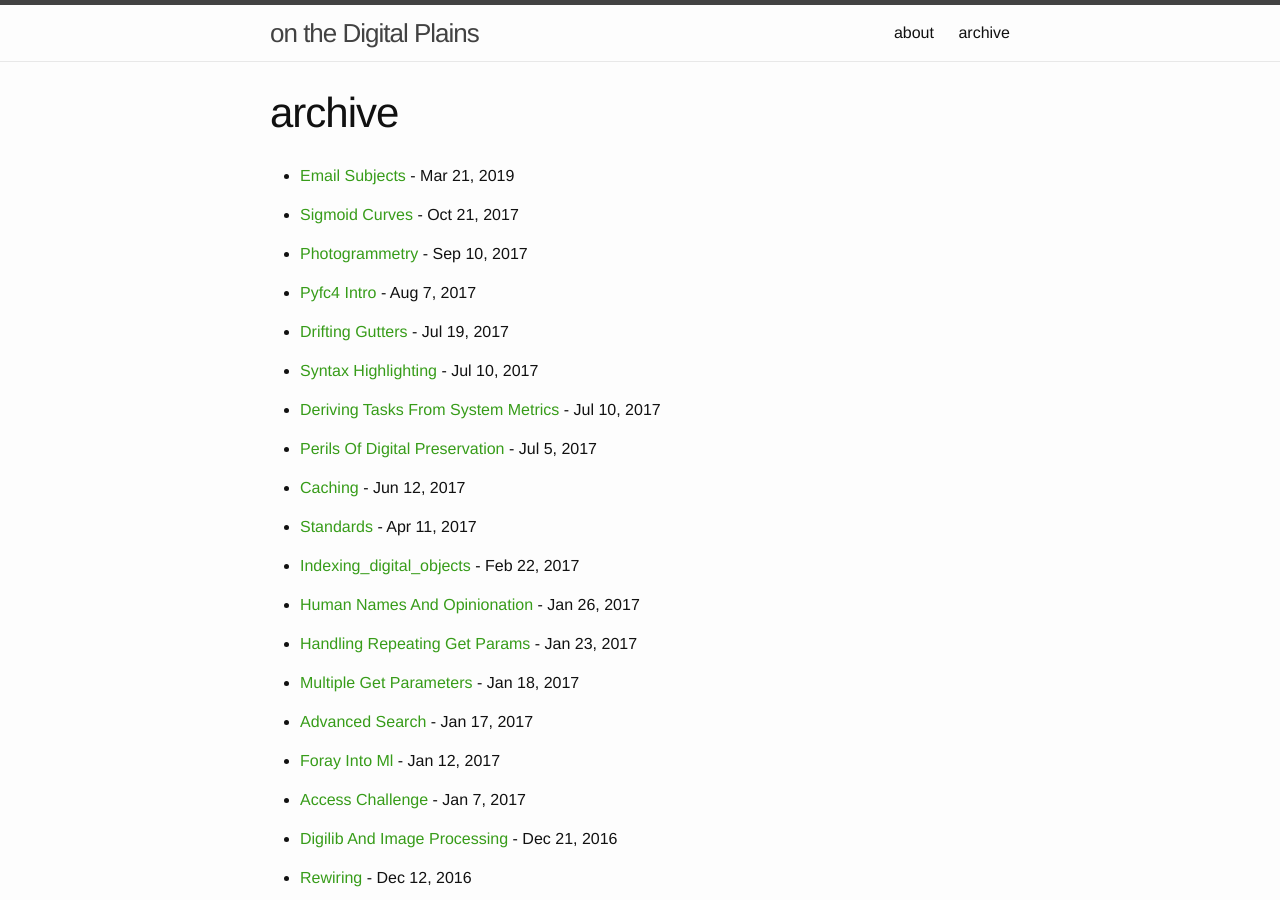
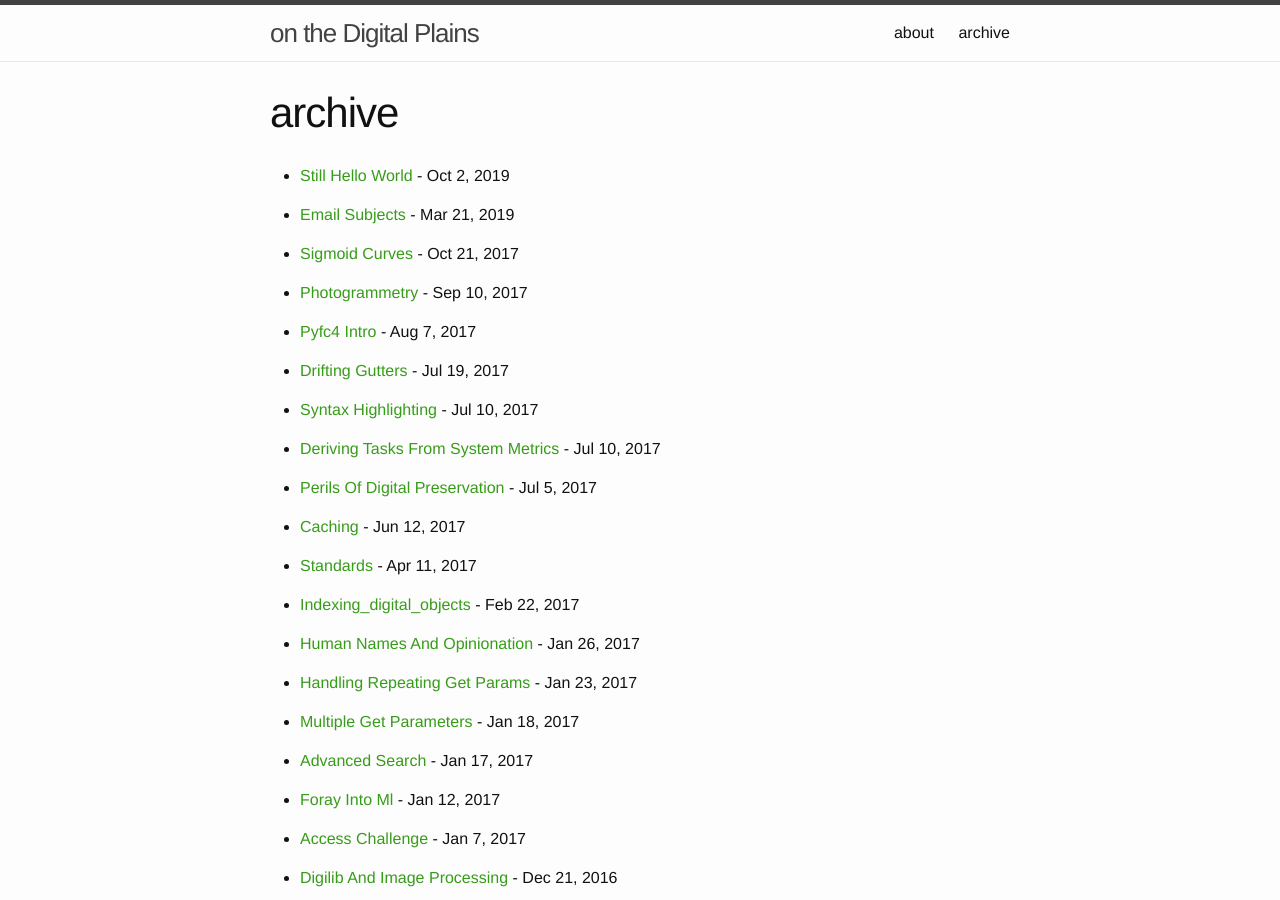
Before and after one commit to ghukill/blog, a Jekyll site: the page built from archive.md, in a window 1280 px wide and 900 px high. Built offline with Jekyll 4.4.1, drawn with Linux system fonts in a browser that asks for light colours.

Commit message:
Update 2019-10-02-still-hello-world.md

```diff
--- a/_posts/2019-10-02-still-hello-world.md
+++ b/_posts/2019-10-02-still-hello-world.md
@@ -1,5 +1,8 @@
 ---
-published: false
+layout: post
+title:  "Still Hello World"
+date:   2019-10-2 12:00:00 -0400
+categories: general
 ---
 ## Hello World?
 
```
